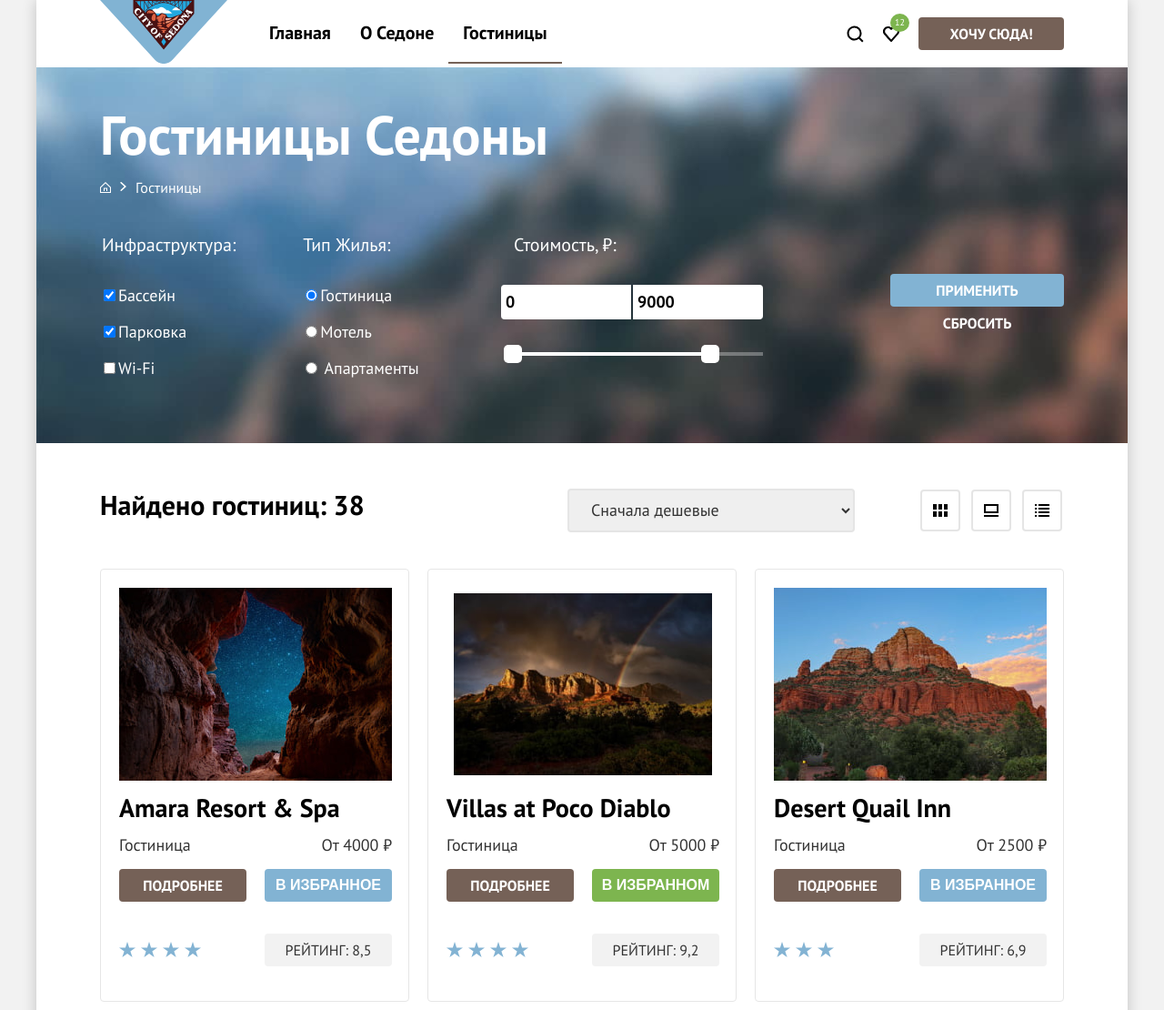
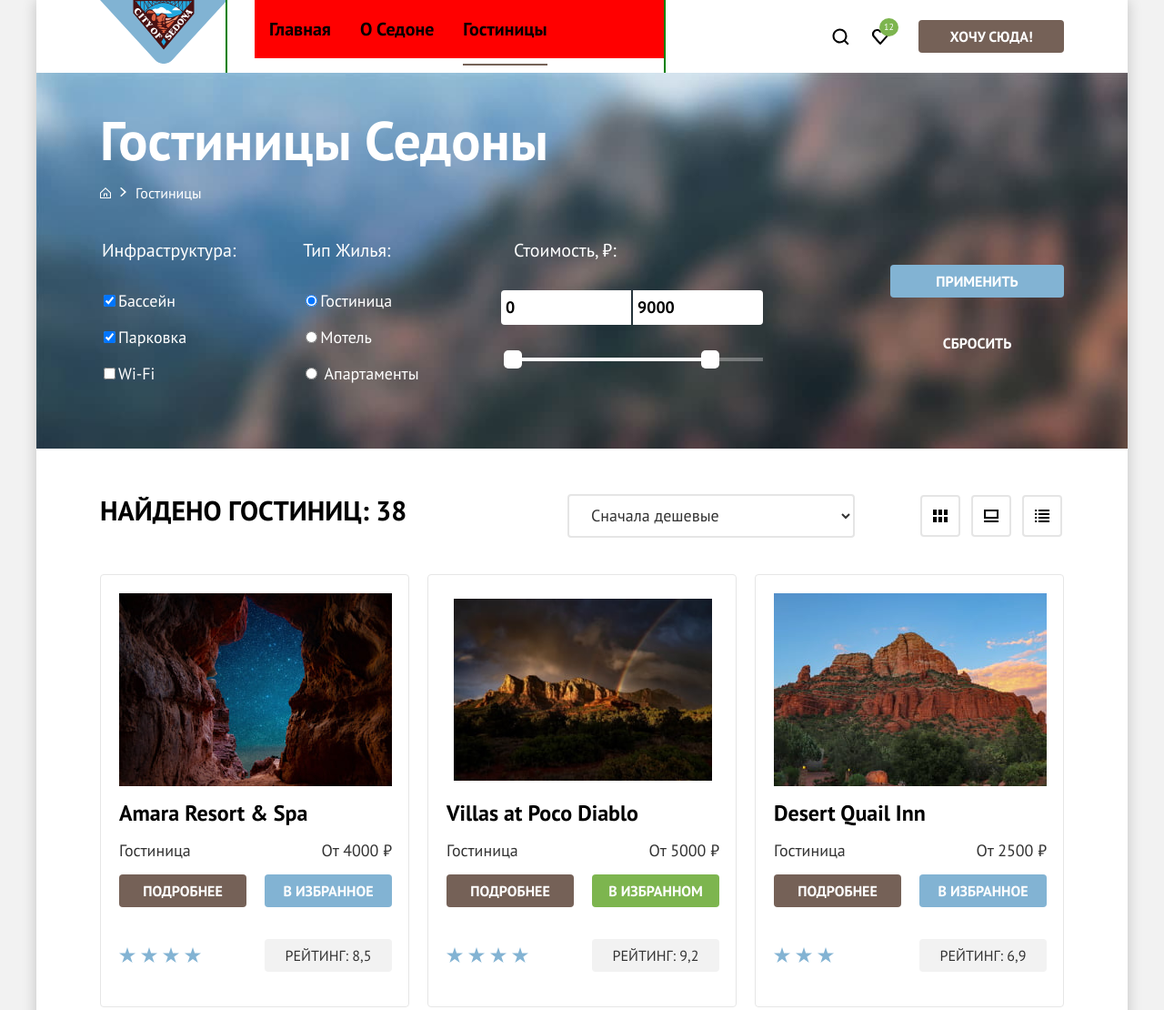
Before and after one commit to htmlacademy-htmlcss/2361147-sedona-37, a plain HTML site: page catalog.html in a window 1280 px wide. Shown: the top 1110 px of the page at 91% size. Drawn offline with Linux system fonts and the light colour scheme.

Commit message:
исправление ошибок

```diff
--- a/catalog.html
+++ b/catalog.html
@@ -11,7 +11,7 @@
     <div class="container">
       <header class="page-header">
         <a class="page-header__logo logo" href="index.html">
-          <img src="images/logo.svg" width="140" height="70" alt="Логотип Седоны.">
+          <img class="logo__image" src="images/logo.svg" width="140" height="70" alt="Логотип Седоны.">
         </a>
         <nav class="page-header__navigation navigation">
           <ul class="navigation__list">
--- a/styles/styles.css
+++ b/styles/styles.css
@@ -1,5 +1,5 @@
 @font-face {
-  font-family:"PT Sans" ;
+  font-family: "PT Sans";
   font-style: normal;
   font-weight: 400;
   src: url("../fonts/ptsans-400.woff2") format("woff2");
@@ -7,7 +7,7 @@
 }
 
 @font-face {
-  font-family:"PT Sans" ;
+  font-family: "PT Sans";
   font-style: normal;
   font-weight: 700;
   src: url("../fonts/ptsans-700.woff2") format("woff2");
@@ -15,7 +15,7 @@
 }
 
 :root {
-  --main-font:"PT Sans", sans-serif;
+  --main-font: "PT Sans", sans-serif;
 }
 
 html {
@@ -39,17 +39,18 @@ html {
   overflow: hidden;
 }
 
-body{
-  height: 100%;
+body {
   font-family: var(--main-font);
   font-size: 18px;
   line-height: 21px;
+  height: 100%;
+  min-width: 1200px;
   color: #333333;
   background-color: #F2F2F2;
   margin: 0;
 }
 
-.container{
+.container {
   display: flex;
   flex-direction: column;
   min-height: 100%;
@@ -60,15 +61,28 @@ body{
 }
 
 /* header */
-.page-header{
-  display: flex;
-  align-items: center;
+.page-header {
+  display: flex;
   width: 1200px;
   padding-right: 70px;
   padding-left: 70px;
 }
 
-.navigation__list{
+.logo {
+  display: flex;
+align-items: start;
+margin-bottom: -15px;
+}
+.logo__image {
+  align-items: stretch;
+  max-width: 280px;
+}
+.navigation{
+  outline: 2px solid green;
+}
+.navigation__list {
+  background-color: red;
+  align-items: stretch;
   list-style: none;
   display: flex;
   flex-wrap: wrap;
@@ -79,8 +93,7 @@ body{
   margin-left: 30px;
 }
 
-.navigation__link{
-  /* в барбершопе на ссылках стоит display:block, но у меня и без этого свойства работают паддинги. Нужно ли прописывать это св-во? */
+.navigation__link {
   font-size: 20px;
   display: block;
   line-height: 24px;
@@ -91,11 +104,21 @@ body{
   min-width: 100px;
 }
 
-.navigation__link--active{
-  border-bottom: 2px solid #756257;
-}
-
-.users-menu{
+.navigation__link--active {
+  position: relative;
+
+}
+.navigation__link--active::before {
+  content:  "";
+  position: absolute;
+  display: block;
+  width: calc(100% - 32px);
+  height: 2px;
+  background-color: #756257;
+  bottom: -8px;
+}
+
+.users-menu {
   list-style: none;
   margin-left: auto;
   padding: 0;
@@ -103,15 +126,11 @@ body{
   align-items: center;
 }
 
-.users-menu__item:not(:last-child) {
-  margin-right: 20px;
-}
-
 .users-menu__link::before {
   content: "";
-  width: 20px;
-  height: 20px;
-  display:block;
+  width: 44px;
+  height: 44px;
+  display: block;
   background: var(--users-icon) center no-repeat;
 }
 
@@ -122,9 +141,13 @@ body{
 .users-menu__link--favourites {
   --users-icon: url("../images/favourites.svg");
   position: relative;
-}
-
-.favourites-link__text{
+  display: flex;
+  align-items: center;
+  justify-content: center;
+  margin-right: 20px;
+}
+
+.favourites-link__text {
   text-align: center;
   font-weight: 400;
   font-size: 10px;
@@ -135,11 +158,11 @@ body{
   text-decoration: none;
   padding: 5px;
   position: absolute;
-  top: -12px;
-  right: -10px;
-}
-
-.users-menu__link-button{
+  top: 2px;
+  right: 2px;
+}
+
+.users-menu__link-button {
   display: block;
   font-weight: 700;
   font-size: 16px;
@@ -147,26 +170,27 @@ body{
   text-transform: uppercase;
   text-decoration: none;
   text-align: center;
-  color:#FFFFFF ;
+  color: #FFFFFF;
   background: #756157;
   border-radius: 4px;
   width: 160px;
   padding: 8px 10px;
+  align-items: center;
 }
 
 .users-menu__link-button:hover,
-.users-menu__link-button:focus{
+.users-menu__link-button:focus {
   background-color: #615048;
   border: none;
   outline: none;
 }
 
-.users-menu__link-button:active{
+.users-menu__link-button:active {
   color: rgba(255, 255, 255, 0.30);
 }
 
-.users-menu__link-button:disabled{
-  background-color:  #E5E5E5;
+.users-menu__link-button:disabled {
+  background-color: #E5E5E5;
 }
 
 /* main */
@@ -210,9 +234,10 @@ body{
   font-weight: 400;
   font-size: 22px;
   line-height: 26px;
-  width: 651px;
+  width: 684px;
   margin: 0 auto;
   margin-top: 25px;
+  padding: 0;
 }
 
 .advantages__list{
@@ -410,8 +435,8 @@ padding: 64px 0;
 }
 
 .booking-hotel__link{
-  align-items: center;
-  flex-wrap: wrap;
+  display: block;
+  margin: 0 auto;
   width: 376px;
   font-weight: 700;
   font-size: 20px;
@@ -475,8 +500,7 @@ padding: 64px 0;
   font-family: inherit;
   font-size: 18px;
   line-height: 24px;
-  color: #000000;
-  opacity: 60%;
+  color: rgba(0, 0, 0, 0.6);
   background-color:#F2F2F2;
   border: 0;
   border-top-left-radius: 4px;
@@ -490,9 +514,9 @@ padding: 64px 0;
 .subscribe__button{
   display: inline-block;
   flex-wrap: wrap;
-  min-width:132px ;
+  min-width: 132px ;
   font-family: inherit;
-  font-style: 700;
+  font-weight: 700;
   font-size: 20px;
   line-height: 36px;
   text-transform: uppercase;
@@ -896,6 +920,7 @@ border-radius: 0 4px 4px 0;
 .forms__button--reset{
   text-align: center;
   background-color: transparent;
+  margin-top: 32px;
 }
 
 .forms__button--reset:hover{
@@ -936,6 +961,7 @@ border-radius: 0 4px 4px 0;
   font-weight: 700;
   font-size: 30px;
   line-height: 36px;
+  text-transform: uppercase;
   color: #000000;
   margin: 0;
   margin-right: auto;
@@ -950,6 +976,7 @@ border-radius: 0 4px 4px 0;
   color: #333333;
   padding-right: 131px;
   padding-left: 20px;
+  background-color: inherit;
   border: 2px solid #E5E5E5;
   border-radius: 4px;
 }
@@ -1063,6 +1090,11 @@ border-radius: 0 4px 4px 0;
 }
 
 .list-hotels__title {
+  font-family: var(--main-font);
+  font-size: 24px;
+  font-style: normal;
+  font-weight: 700;
+  line-height: 28px;
   margin: 0;
 }
 
@@ -1076,6 +1108,7 @@ border-radius: 0 4px 4px 0;
 }
 
 .list-hotels__detailed{
+  font-family:var(--main-font) ;
   font-weight: 700;
   font-size: 16px;
   line-height: 20px;
@@ -1106,6 +1139,7 @@ border-radius: 0 4px 4px 0;
 }
 
 .list-hotels__favourites{
+  font-family: var(--main-font);
   font-weight: 700;
   font-size: 16px;
   line-height: 20px;
@@ -1199,6 +1233,7 @@ border-radius: 0 4px 4px 0;
   justify-content: center;
   min-width: 60px;
   height: 60px;
+  font-family: inherit;
   font-weight: 700;
   font-size: 20px;
   line-height: 36px;
@@ -1337,6 +1372,7 @@ background-color: #E6E6E6;
   font-weight: 700;
   font-size: 30px;
   line-height: 36px;
+  text-transform: uppercase;
   color: #000000;
   margin: 0 0 64px 0;
 }
@@ -1395,13 +1431,14 @@ background-color: #E6E6E6;
   color: #000000;
   background-color: #F2F2F2;
   border: none;
-  padding:12px 20px;
+  padding:12px 45px 12px 20px;
 }
 
 .modal__input--data{
   width: 440px;
   border-radius: 4px;
   background: url("../images/calendar.svg") center right 22px no-repeat #f2f2f2;
+
 }
 
 .modal__text{
@@ -1425,12 +1462,11 @@ background-color: #E6E6E6;
 }
 
 .tooltip{
-  position: absolute;
+  position: relative;
   width: 26px;
   height: 26px;
-  top: 50%;
-  left: 59px;
-  transform: translateY(-50%);
+  margin-right: 46px;
+  margin-left: 10px;
 }
 
 .tooltip__toggle {
```
Also changed, not shown: index.html (+2 -2 lines).
